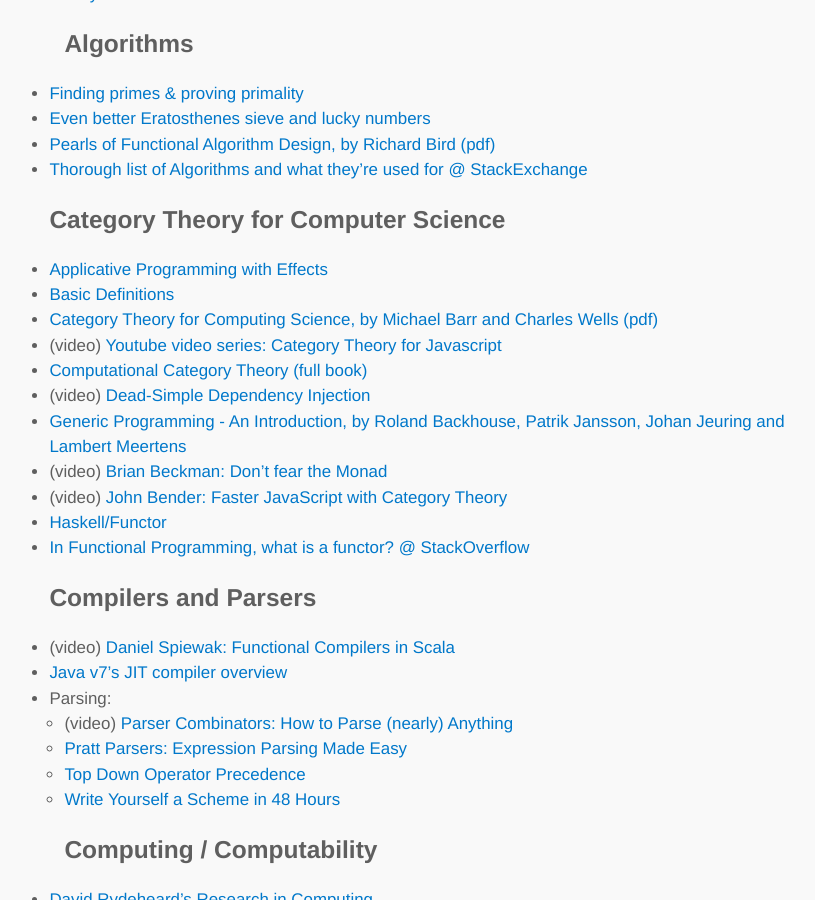
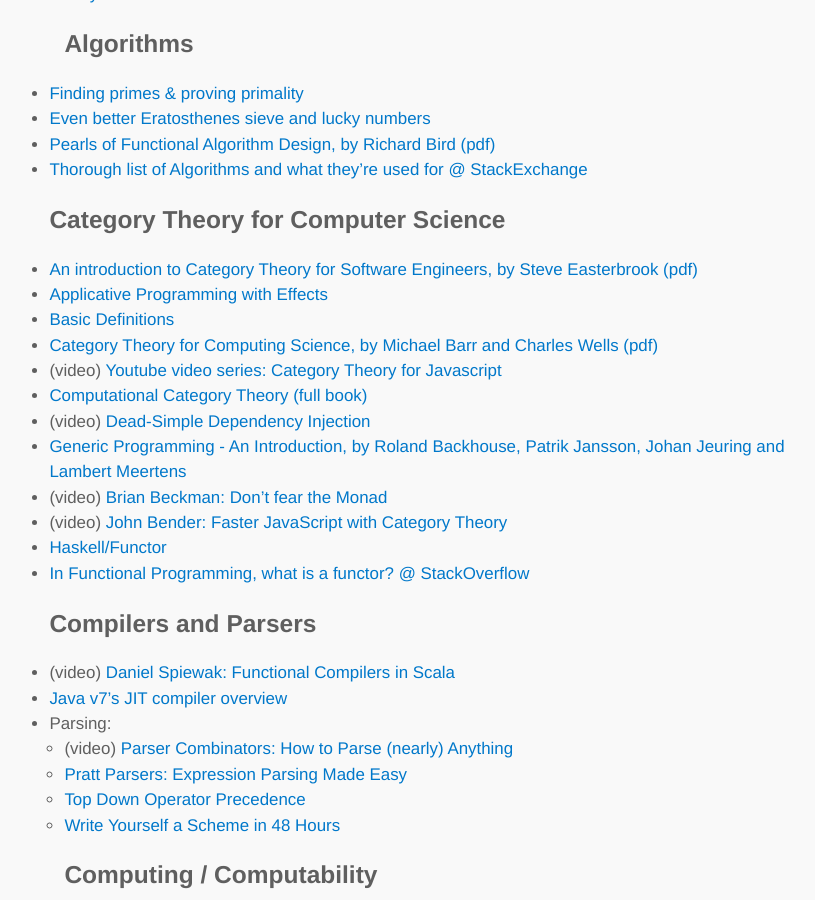
Before and after one commit to lambdatoast/lambdatoast.github.com, a Jekyll site: the page built from cs-resources/index.md, in a window 1280 px wide and 900 px high, scrolled down 601 px. Shown: the whole window, without its empty margins (200-1015 px from the left). Built offline with Jekyll 4.4.1, drawn with Linux system fonts in a browser that asks for light colours.

Commit message:
Add link to 'An introduction to Category Theory for Software Engineers, by Steve Easterbrook'.

```diff
--- a/cs-resources/index.md
+++ b/cs-resources/index.md
@@ -25,6 +25,7 @@
   - [Pearls of Functional Algorithm Design, by Richard Bird (pdf)](http://www.clyce.net/wp-content/uploads/2013/02/Pearls-of-Functional-Algorithm-Design.pdf)
   - [Thorough list of Algorithms and what they're used for @ StackExchange](http://cstheory.stackexchange.com/questions/19759/core-algorithms-deployed/19773#19773)
 ## Category Theory for Computer Science
+  - [An introduction to Category Theory for Software Engineers, by Steve Easterbrook (pdf)](http://www.cs.toronto.edu/~sme/presentations/cat101.pdf)
   - [Applicative Programming with Effects](http://www.soi.city.ac.uk/~ross/papers/Applicative.html)
   - [Basic Definitions](http://mathprelims.wordpress.com/2009/02/22/category-theory-basic-definitions/)
   - [Category Theory for Computing Science, by Michael Barr and Charles Wells (pdf)](http://www.math.mcgill.ca/triples/Barr-Wells-ctcs.pdf)
```
